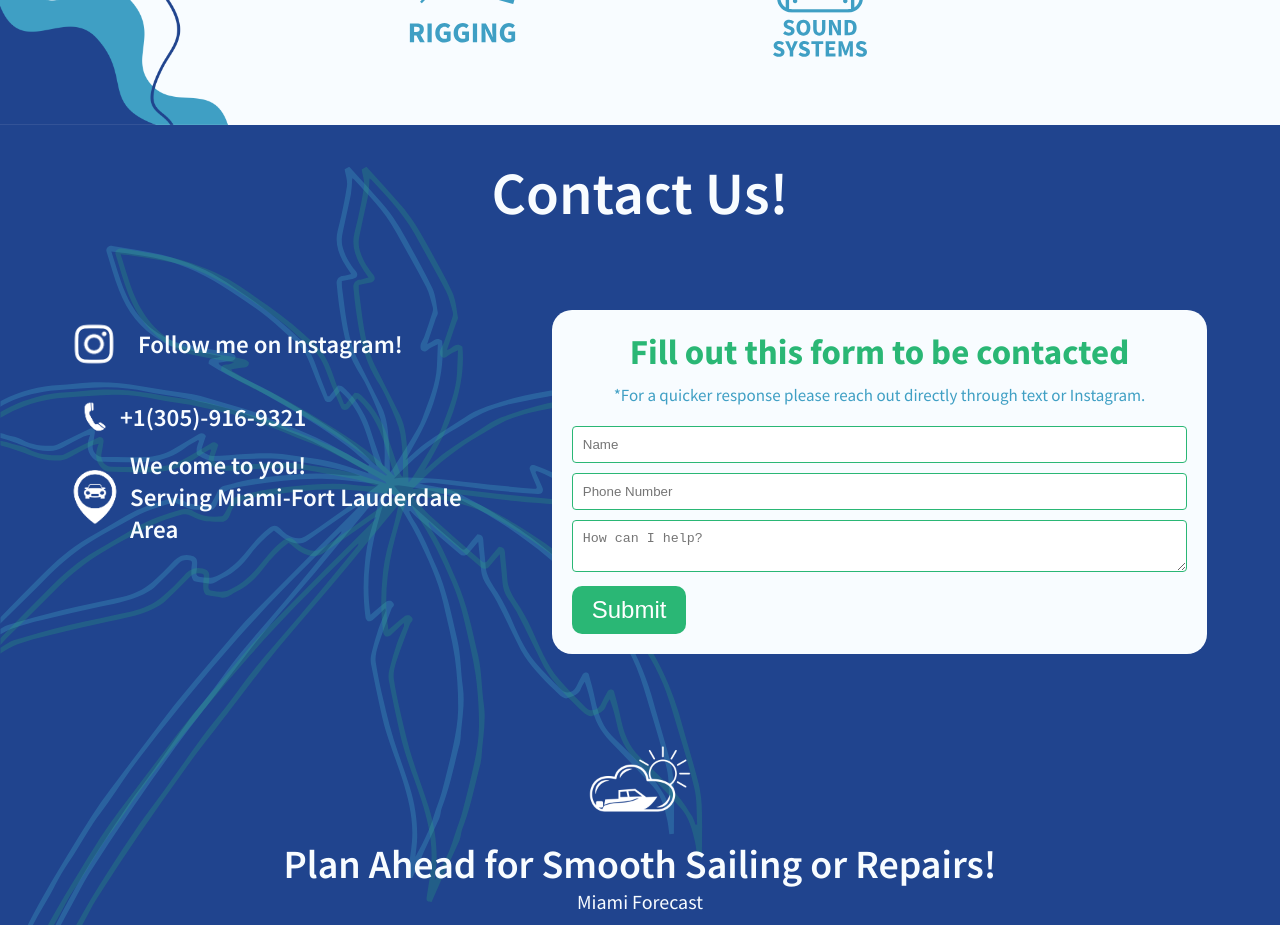
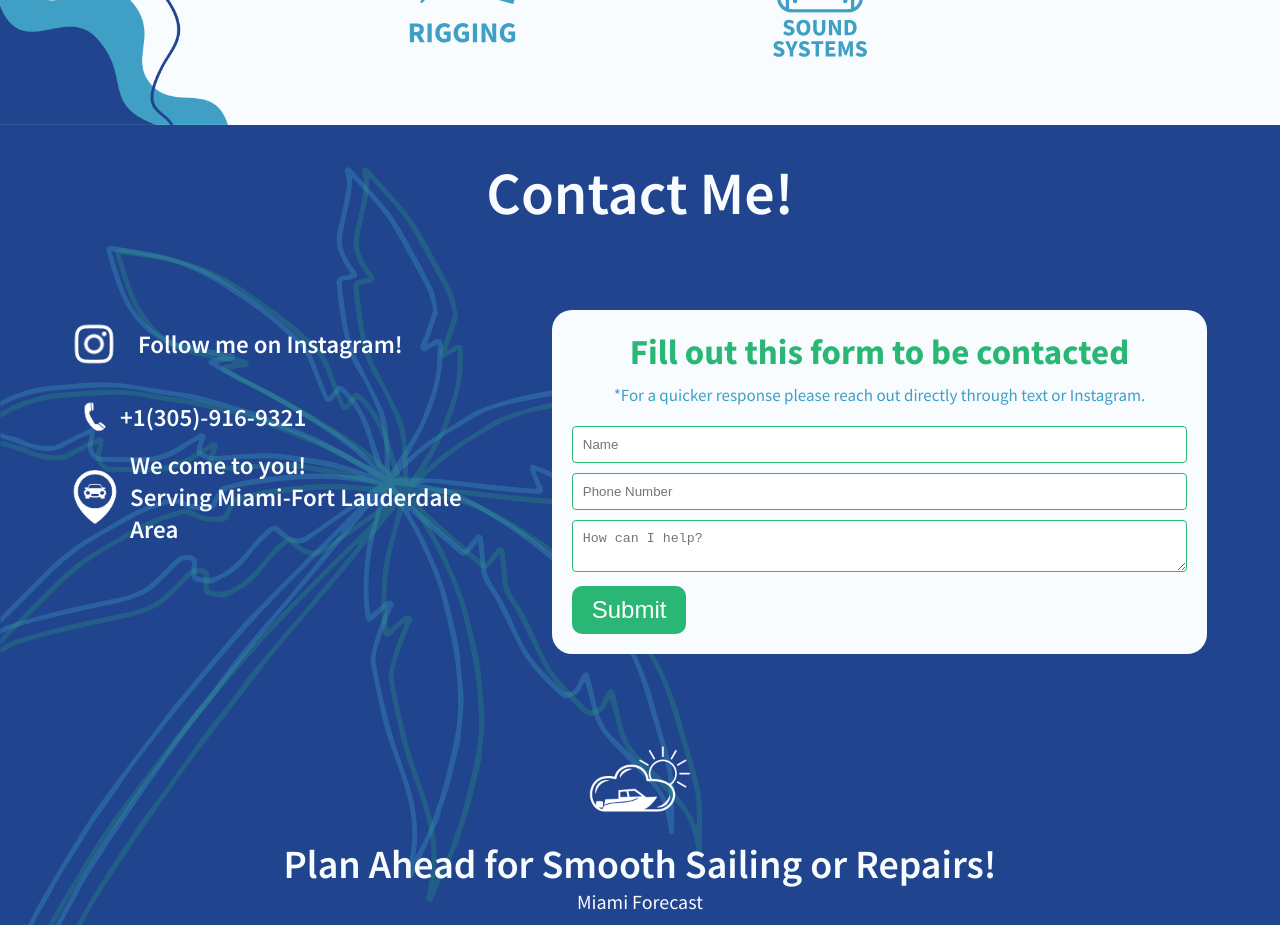
Before and after one commit to smilanes99/silvia-fine-tune-marine, a React (Create React App) app: page / in a window 1280 px wide. Shown: the part 3100-4025 px from the top of the page. Built offline with nearby package versions, Linux system fonts and the light colour scheme; no server answers.

Commit message:
Changed title of contact page

```diff
--- a/src/components/contact/contact.js
+++ b/src/components/contact/contact.js
@@ -13,7 +13,7 @@ function Contact() {
     <div id="contact">
         <div className='contact-page'>
 
-           <h2 className='contact-section-title'>Contact Us!</h2>
+           <h2 className='contact-section-title'>Contact Me!</h2>
 
         <div className='contact-section'>
         <div className='contact-section-text'>
@@ -27,7 +27,7 @@ function Contact() {
        </ul>
           <div className='phone-number-area'>
         <img className="icon-phone" src={phone} alt='phone icon'/>
-        <p className='phone-number'>+1(305)-916-9321 </p>
+        <p className='phone-number'> +1(305)-916-9321 </p>
         </div>
         <div className='address-area'>
         <img className="icon-car" src={car} alt='car icon'/>
```
